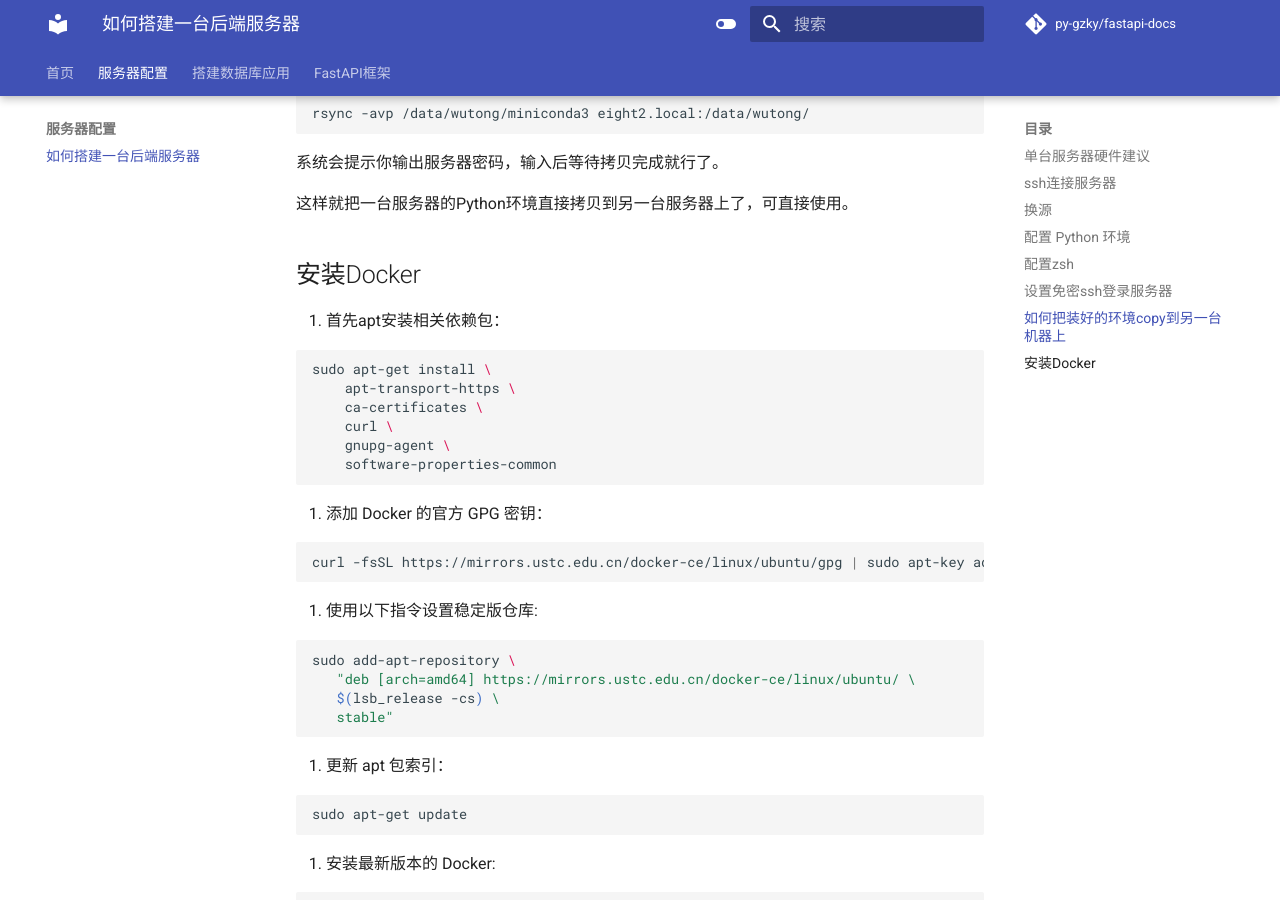
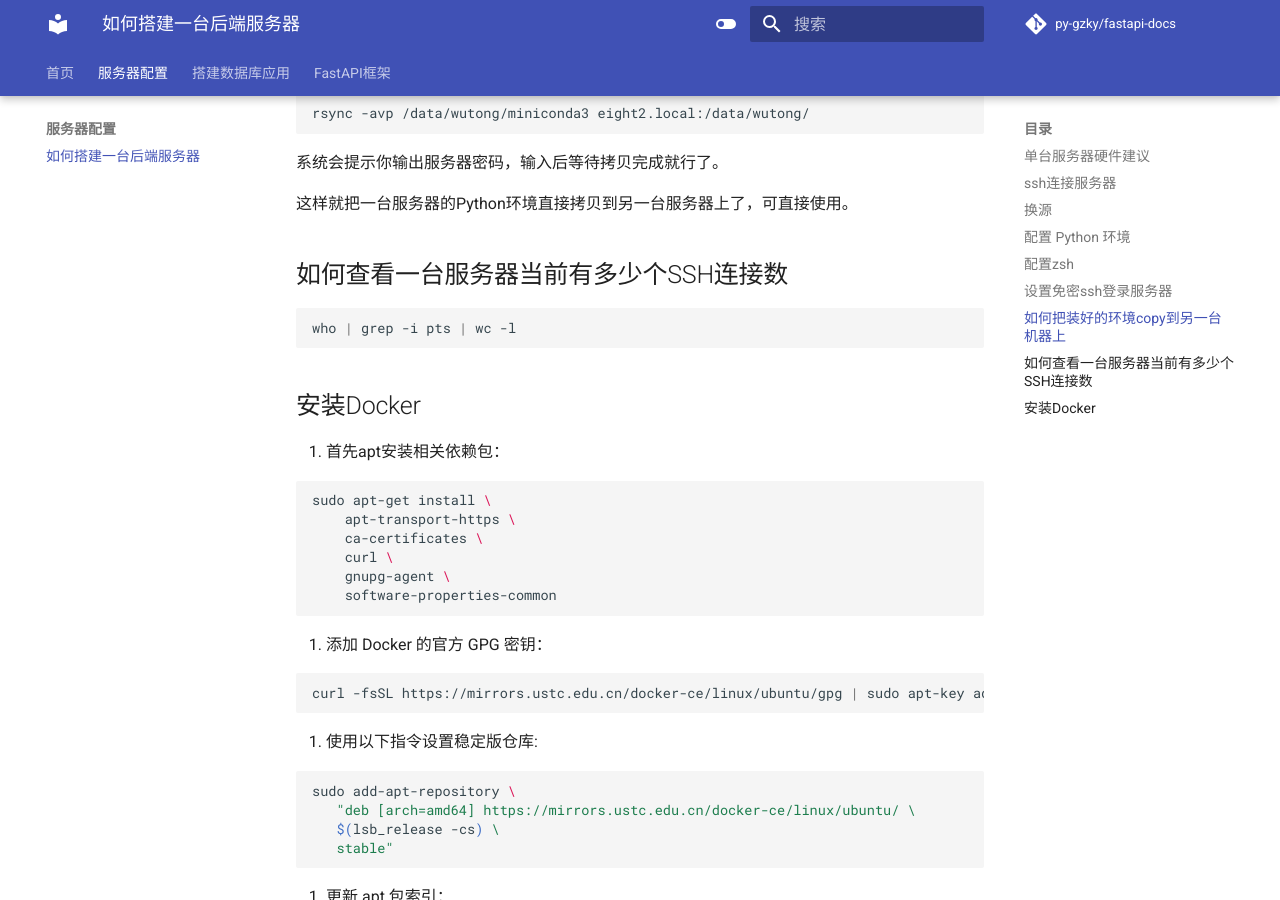
Before and after one commit to PY-GZKY/PythonBackendEngineerGuide, an MkDocs documentation site: the page built from docs/how-to-configure-server.md, in a window 1280 px wide and 900 px high, scrolled down 2722 px. Built offline with MkDocs 1.6.1 and Material for MkDocs 9.7.7, drawn with Linux system fonts in a browser that asks for light colours; comment, search, counter and statistics services are not loaded.

Commit message:
Update how-to-configure-server.md

````diff
--- a/docs/how-to-configure-server.md
+++ b/docs/how-to-configure-server.md
@@ -130,6 +130,12 @@ rsync -avp /data/wutong/miniconda3 eight2.local:/data/wutong/
 
 这样就把一台服务器的Python环境直接拷贝到另一台服务器上了，可直接使用。
 
+## 如何查看一台服务器当前有多少个SSH连接数
+
+```shell
+who | grep -i pts | wc -l
+```
+
 ## 安装Docker
 
 1. 首先apt安装相关依赖包：
````
